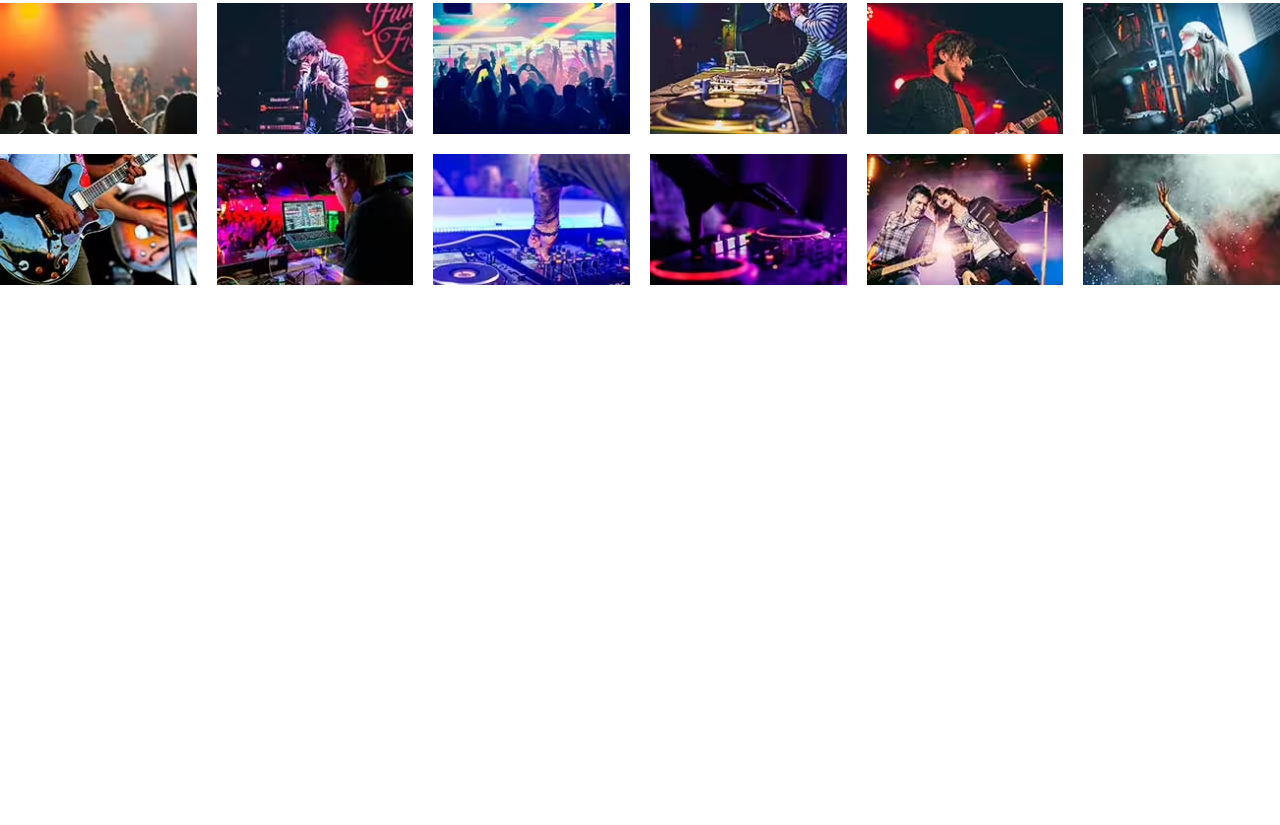
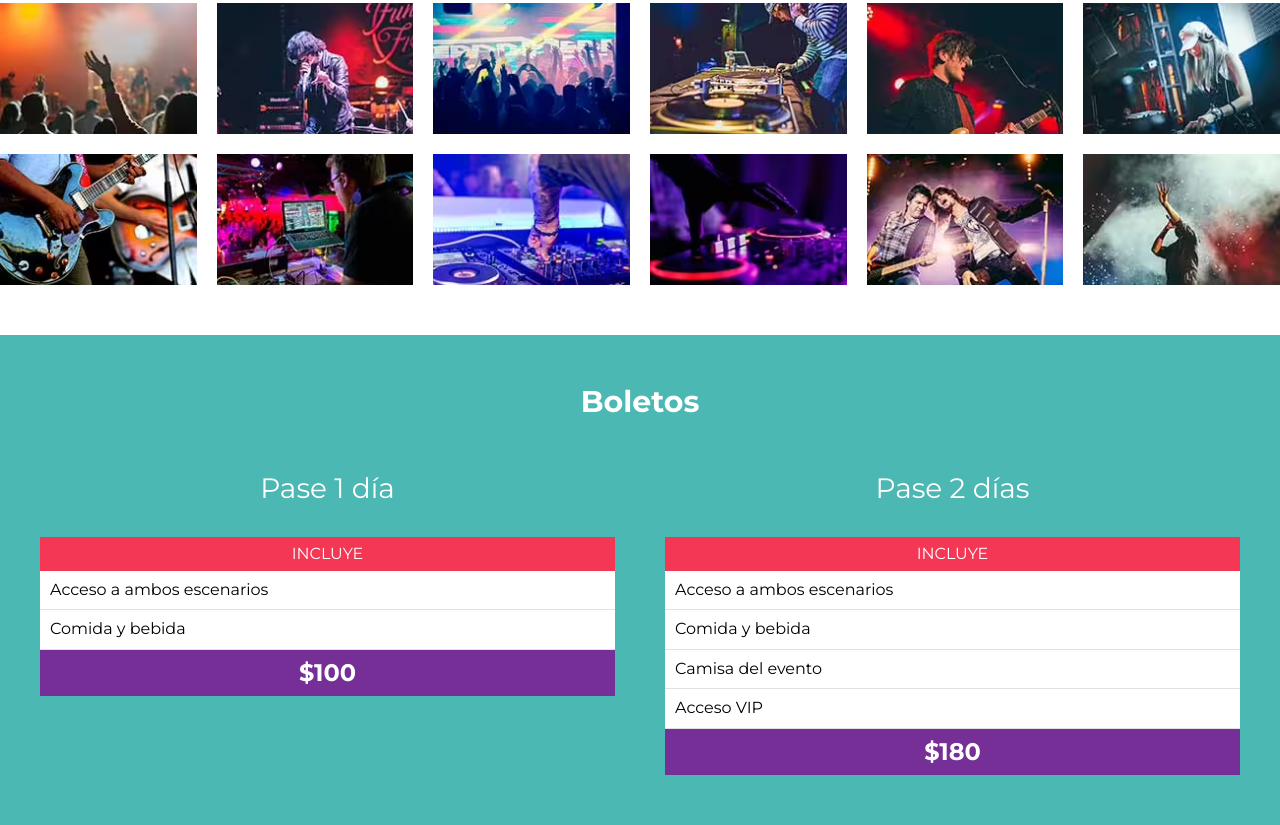
Before and after one commit to roger2107/cdw-festival-musica, a website: page index.html in a window 1280 px wide. Shown: the part 2976-3801 px from the top of the page. Before the commit the page ends 3311 px from the top, so only its background shows below. Drawn offline with Linux system fonts and the light colour scheme.

Commit message:
Seccion de boletos creada y estilos aplicados

```diff
--- a/index.html
+++ b/index.html
@@ -167,6 +167,45 @@
         <ul class="galeria-imagenes"></ul>
     </section>
 
+    <section class="boletos bg-verde">
+        <h3>Boletos</h3>
+        <div class="contenedor contenedor-boletos">
+            <div class="basico pase">
+                <p class="nombre-pase">Pase 1 día</p>
+                <header class="pase-header">
+                    <p>Incluye</p>
+                </header>
+                <div class="pase-body">
+                    <ul>
+                        <li>Acceso a ambos escenarios</li>
+                        <li>Comida y bebida</li>
+                    </ul>
+                </div>
+                <footer class="pase-footer">
+                    <p>$100</p>
+                </footer>
+            </div>
+
+            <div class="premium pase">
+                <p class="nombre-pase">Pase 2 días</p>
+                <header class="pase-header">
+                    <p>Incluye</p>
+                </header>
+                <div class="pase-body">
+                    <ul>
+                        <li>Acceso a ambos escenarios</li>
+                        <li>Comida y bebida</li>
+                        <li>Camisa del evento</li>
+                        <li>Acceso VIP</li>
+                    </ul>
+                </div>
+                <footer class="pase-footer">
+                    <p>$180</p>
+                </footer>
+            </div>
+        </div>
+    </section>
+
     <script src="build/js/app.js"></script>
 </body>
 </html>
--- /dev/null
+++ b/src/scss/layout/_boletos.scss
@@ -0,0 +1,66 @@
+@use 'base/variables' as v;
+@use 'base/mixins' as m;
+
+.boletos{
+
+    padding: 5rem 0;
+    h3{
+        text-align: center;
+        color: v.$blanco;
+        margin-bottom: 2rem;
+    }
+
+    .contenedor-boletos{
+        @include m.tablet {
+            @include m.grid(2, 5rem);
+        }
+    }
+}
+
+.pase{
+
+    .nombre-pase{
+        text-align: center;
+        font-size: 2.8rem;
+        color: v.$blanco;
+    }
+    &-header,
+    &-footer{
+        padding: .5rem;
+        p{
+            text-align: center;
+            color: v.$blanco;
+            margin: 0;
+        }
+    }
+
+    &-header{
+        background-color: v.$rosa;
+        p{
+            text-transform: uppercase;
+            font-size: 1.6rem;
+
+        }
+    }
+
+    &-body{
+        background-color: v.$blanco;
+        ul{
+            @include m.resetear-lista;
+            li,
+            :nth-child(odd){
+                background-color: v.$blanco;
+                padding: 1rem;
+                border-bottom: 1px solid #e1e1e1;
+            }
+        }
+    }
+
+    &-footer{
+        background-color: v.$morado;
+        p{
+            font-size: 2.4rem;
+            font-weight: bold;
+        }
+    }
+}
--- a/src/scss/layout/_index.scss
+++ b/src/scss/layout/_index.scss
@@ -3,3 +3,4 @@
 @forward 'festival';
 @forward 'lineup';
 @forward 'galeria';
+@forward 'boletos';
```
Also changed, not shown: build/css/app.css.
